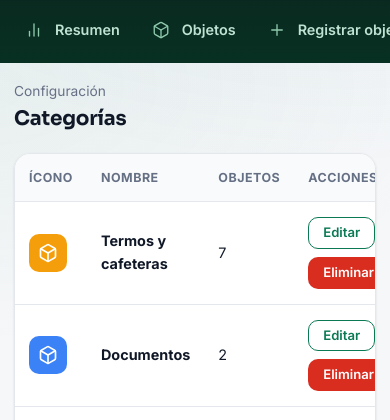
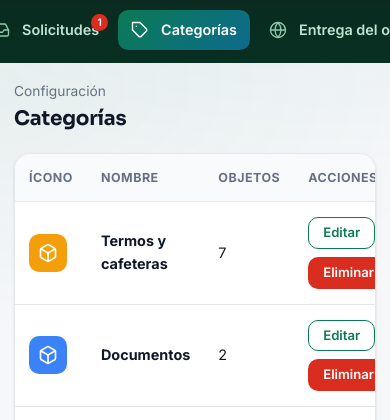
Before and after one commit to kevinramos2/Entrega-de-objetos-perdidos-, a Django app: page /panel/categorias/ in a window 390 px wide. Shown: the part 65-485 px from the top of the page. Run offline with Django 5.2, Linux system fonts and the light colour scheme; a user stored in the database is signed in; data comes from the database, SQL or seed files in the repository; tables that the repository leaves empty hold one stand-in row (values such as "Sample post"); some libraries are stand-ins or nearby versions.

Commit message:
la navbar del panel mantiene visible el enlace activo y el contador de solicitudes ya no ensancha en movil ni tablet

```diff
--- a/objetos_reclamados/registro_objetos/templates/objetos/base.html
+++ b/objetos_reclamados/registro_objetos/templates/objetos/base.html
@@ -9,7 +9,7 @@
   <link rel="preconnect" href="https://fonts.googleapis.com">
   <link rel="preconnect" href="https://fonts.gstatic.com" crossorigin>
   <link href="https://fonts.googleapis.com/css2?family=Inter:wght@400;500;600;700&family=Sora:wght@600;700;800&display=swap" rel="stylesheet">
-  <link rel="stylesheet" href="{% static 'css/estilos.css' %}?v=6">
+  <link rel="stylesheet" href="{% static 'css/estilos.css' %}?v=7">
   <link rel="icon" type="image/svg+xml" href="{% static 'img/favicon.svg' %}">
   {% block extra_head %}{% endblock %}
 </head>
@@ -134,7 +134,7 @@
     </div>
   </div>
 
-  <script src="{% static 'js/app.js' %}?v=4"></script>
+  <script src="{% static 'js/app.js' %}?v=5"></script>
   {% block extra_js %}{% endblock %}
 </body>
 </html>
--- a/objetos_reclamados/static/css/estilos.css
+++ b/objetos_reclamados/static/css/estilos.css
@@ -602,7 +602,12 @@ img { max-width: 100%; }
   .panel-menu::after { content: ''; flex: 0 0 2px; }
   .panel-menu-sello { display: none; }
   .panel-menu .m-titulo { display: none; }
-  .panel-menu a { white-space: nowrap; flex: 0 0 auto; padding: 9px 13px; }
+  .panel-menu a { white-space: nowrap; flex: 0 0 auto; padding: 9px 13px; position: relative; }
+  .panel-menu a .contador {
+    position: absolute; top: 4px; right: 4px; margin: 0;
+    min-width: 17px; height: 17px; padding: 0 4px; font-size: .64rem;
+    display: inline-flex; align-items: center; justify-content: center;
+  }
   .form-grid-2 { grid-template-columns: 1fr; }
 }
 
--- a/objetos_reclamados/static/js/app.js
+++ b/objetos_reclamados/static/js/app.js
@@ -6,6 +6,21 @@ document.addEventListener('DOMContentLoaded', function () {
     toggle.addEventListener('click', function () {
       links.classList.toggle('open');
     });
+  }
+
+  // Navbar horizontal del panel: mantiene visible el enlace activo (móvil/tableta)
+  var menuPanel = document.querySelector('.panel-menu');
+  if (menuPanel) {
+    var activo = menuPanel.querySelector('a.active');
+    function centrarMenu() {
+      if (activo && window.getComputedStyle(menuPanel).overflowX !== 'visible') {
+        var centro = menuPanel.offsetWidth / 2;
+        var objetivo = activo.offsetLeft - centro + (activo.offsetWidth / 2);
+        menuPanel.scrollLeft = Math.max(0, objetivo);
+      }
+    }
+    window.addEventListener('resize', centrarMenu);
+    centrarMenu();
   }
 
   // Cierre manual de toasts
```
